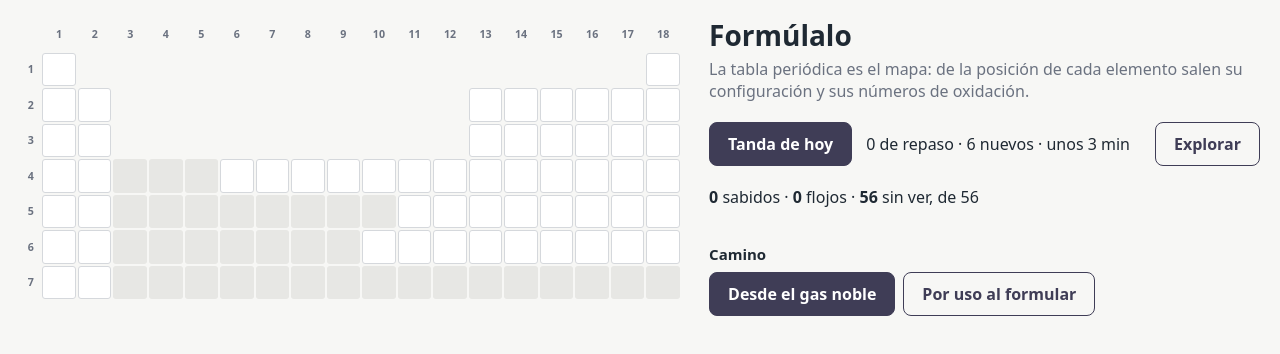
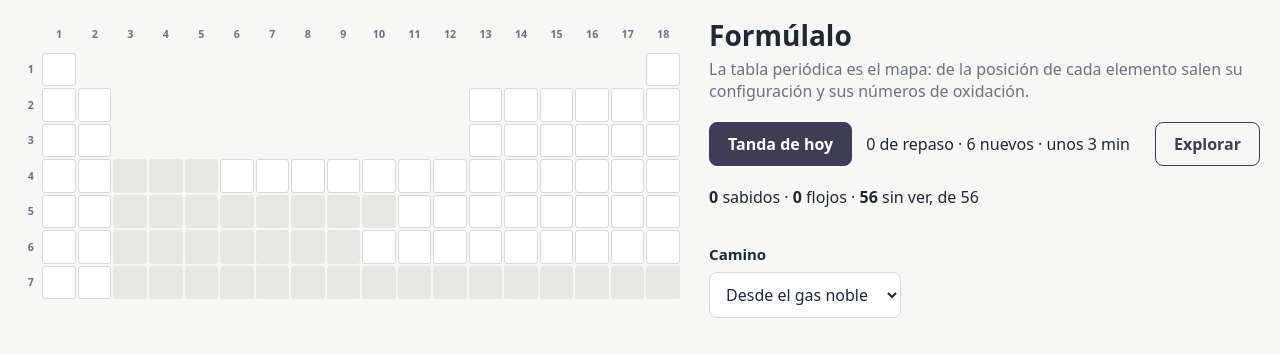
Before and after one commit to eubide/formulalo, a Svelte app: page / in a window 1280 px wide. Shown: the top 354 px of the page. Built offline with nearby package versions, Linux system fonts and the light colour scheme.

Commit message:
Choose the path from a dropdown on the home screen

```diff
--- a/src/pantallas/Portada.svelte
+++ b/src/pantallas/Portada.svelte
@@ -80,20 +80,11 @@
 
   <section class="camino">
     <h2>Camino</h2>
-    <div role="radiogroup" aria-label="Camino">
+    <select aria-label="Camino" value={camino} onchange={(evento) => elegir(evento.currentTarget.value as Camino)}>
       {#each CAMINOS as opcion (opcion)}
-        <button
-          type="button"
-          role="radio"
-          aria-checked={camino === opcion}
-          class="boton"
-          class:secundario={camino !== opcion}
-          onclick={() => elegir(opcion)}
-        >
-          {etiquetaDeCamino[opcion]}
-        </button>
+        <option value={opcion}>{etiquetaDeCamino[opcion]}</option>
       {/each}
-    </div>
+    </select>
   </section>
 </main>
 
@@ -138,9 +129,12 @@
     padding-left: 18px;
   }
 
-  [role='radiogroup'] {
-    display: flex;
-    flex-wrap: wrap;
-    gap: 8px;
+  select {
+    font: inherit;
+    color: var(--tinta);
+    border: 1px solid var(--borde);
+    border-radius: 8px;
+    background: var(--papel);
+    padding: 10px 12px;
   }
 </style>
```
